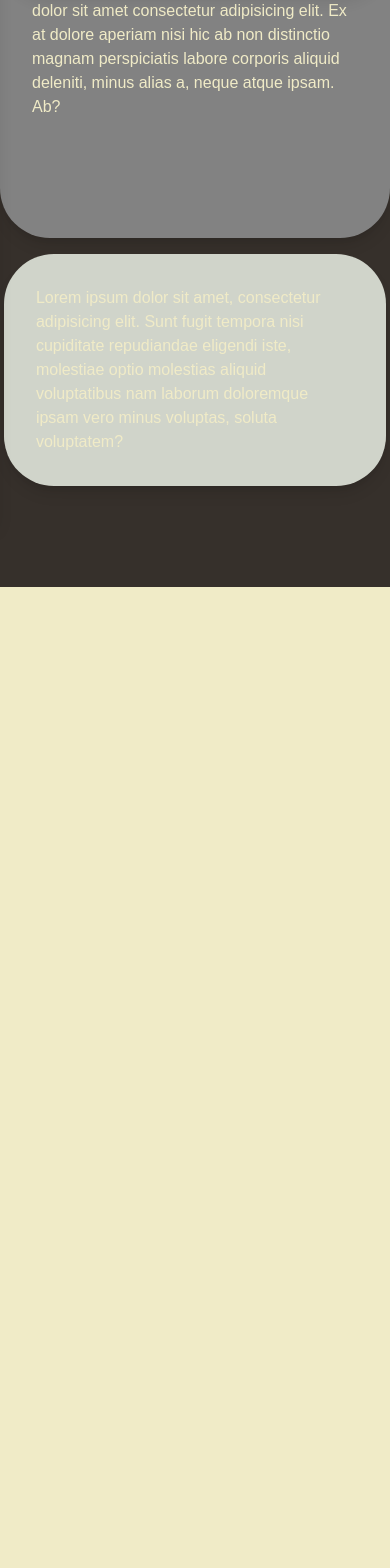
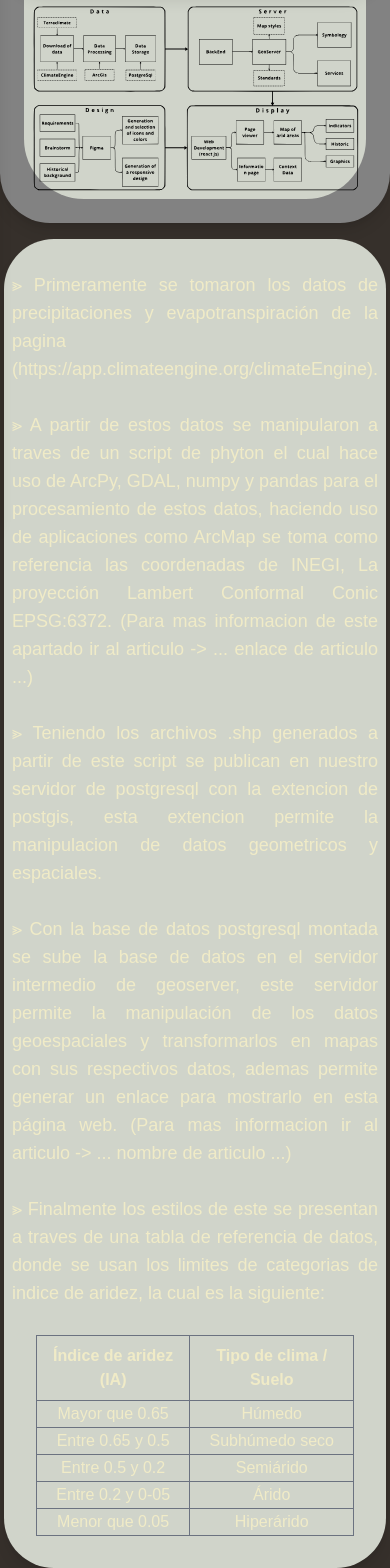
Before and after one commit to ErickDal448/Index_Aridity, a Next.js app: page /Datos in a window 390 px wide. Shown: the part 321-1889 px from the top of the page. Before the commit the page ends 908 px from the top, so only its background shows below. Built offline with nearby package versions, Linux system fonts and the light colour scheme.

Commit message:
Agregado de la informacion del apartado datos e imagenes del mismo

```diff
--- a/src/app/Datos/page.tsx
+++ b/src/app/Datos/page.tsx
@@ -17,13 +17,64 @@ export default function Home() {
           <p className="lg:pl-10 text-center">¿De dondé salieron nuestros datos?</p>
         </div>
       </div>
-      <div className="flex pt-[200px] flex-col justify-center gap-4 lg:p-0 lg:flex-row mt-0 lg:gap-5 lg:pr-5 lg:row-start-2 items-center lg:justify-between lg:pb-5 w-full lg:animate-l_to_r">
-        <div className="bg-backimage shadow-lg lg:shadow-none h-[35vh] pt-[2rem] p-8 rounded-b-[50px] lg:h-full lg:rounded-none lg:w-2/6 lg:rounded-r-[80px] w-full animate-t_to_d lg:animate-none">
-          imagen de elementos usados
-          Lorem ipsum dolor sit amet consectetur adipisicing elit. Ex at dolore aperiam nisi hic ab non distinctio magnam perspiciatis labore corporis aliquid deleniti, minus alias a, neque atque ipsam. Ab?
+      <div className="flex pt-[200px] flex-col justify-center gap-4 lg:p-0 lg:flex-row mt-0 lg:gap-3 lg:pr-5 lg:row-start-2 items-center lg:justify-between lg:pb-5 w-full lg:animate-l_to_r">
+        <div className="bg-backimage shadow-lg h-[auto] pt-[2rem] p-6 rounded-b-[50px] lg:h-full lg:p-0 lg:py-6 lg:pr-6 lg:rounded-none lg:w-[40%] lg:rounded-r-[80px] w-full animate-t_to_d lg:animate-none">
+          <div className="bg-backinfo h-full w-[auto] pt-6 rounded-b-[60px] flex justify-center items-center lg:hidden">
+            <Image
+              src="/Flujo-de-trabajo.svg"
+              alt="Imagen del flujo de trabajo"
+              width={700}
+              height={400}
+            />
+          </div>
+          <div className="bg-backinfo hidden h-full w-[auto] p-2 lg:rounded-none lg:rounded-r-[40px] flex justify-center items-center lg:block">
+            <Image
+              src="/Flujo-de-trabajo-vertical.svg"
+              alt="Imagen del flujo de trabajo"
+              width={500}
+              height={5000}
+            />
+          </div>
         </div>
-        <div className="bg-backinfo h-full shadow-lg w-[98%] rounded-[50px] p-8 mx-4 lg:mx-0 animate-r_to_l lg:animate-none">
-          Lorem ipsum dolor sit amet, consectetur adipisicing elit. Sunt fugit tempora nisi cupiditate repudiandae eligendi iste, molestiae optio molestias aliquid voluptatibus nam laborum doloremque ipsam vero minus voluptas, soluta voluptatem?
+        <div className="bg-backinfo h-full shadow-lg w-[98%] rounded-[50px] p-8 mx-4 lg:mx-0 animate-r_to_l lg:animate-none items-center flex flex-col">
+          <p className="text-justify text-lg">
+            ⪢ Primeramente se tomaron los datos de precipitaciones y evapotranspiración de la pagina (https://app.climateengine.org/climateEngine). <br></br><br></br>
+            ⪢ A partir de estos datos se manipularon a traves de un script de phyton el cual hace uso de ArcPy, GDAL, numpy y pandas para el procesamiento de estos datos, haciendo uso de aplicaciones como ArcMap se toma como referencia las coordenadas de INEGI, La proyección Lambert Conformal Conic EPSG:6372. (Para mas informacion de este apartado ir al articulo -&gt; ... enlace de articulo ...)<br></br> <br></br>
+            ⪢ Teniendo los archivos .shp generados a partir de este script se publican en nuestro servidor de postgresql con la extencion de postgis, esta extencion permite la manipulacion de datos geometricos y espaciales. <br></br><br></br>
+            ⪢ Con la base de datos postgresql montada se sube la base de datos en el servidor intermedio de geoserver, este servidor permite la manipulación de los datos geoespaciales y transformarlos en mapas con sus respectivos datos, ademas permite generar un enlace para mostrarlo en esta página web. (Para mas informacion ir al articulo -&gt; ... nombre de articulo ...) <br></br><br></br>
+            ⪢ Finalmente los estilos de este se presentan a traves de una tabla de referencia de datos, donde se usan los limites de categorias de indice de aridez, la cual es la siguiente:
+            <br></br><br></br>
+          </p>
+          <table className="table-fixed border-collapse border border-gray-400 text-center">
+            <thead>
+              <tr>
+                <th className="border border-gray-500 p-2">Índice de aridez (IA)</th>
+                <th className="border border-gray-500 p-2">Tipo de clima / Suelo</th>
+              </tr>
+            </thead>
+            <tbody>
+              <tr>
+                <td className="border border-gray-500"> Mayor que 0.65</td>
+                <td className="border border-gray-500">Húmedo</td>
+              </tr>
+              <tr>
+                <td className="border border-gray-500">Entre 0.65 y 0.5</td>
+                <td className="border border-gray-500">Subhúmedo seco</td>
+              </tr>
+              <tr>
+                <td className="border border-gray-500">Entre 0.5 y 0.2</td>
+                <td className="border border-gray-500">Semiárido</td>
+              </tr>
+              <tr>
+                <td className="border border-gray-500">Entre 0.2 y 0-05</td>
+                <td className="border border-gray-500">Árido</td>
+              </tr>
+              <tr>
+                <td className="border border-gray-500">Menor que 0.05</td>
+                <td className="border border-gray-500">Hiperárido</td>
+              </tr>
+            </tbody>
+          </table>
         </div>
       </div>
     </div>
```
Also changed, not shown: public/Flujo-de-trabajo-vertical.svg (added), public/Flujo-de-trabajo.svg (added).
